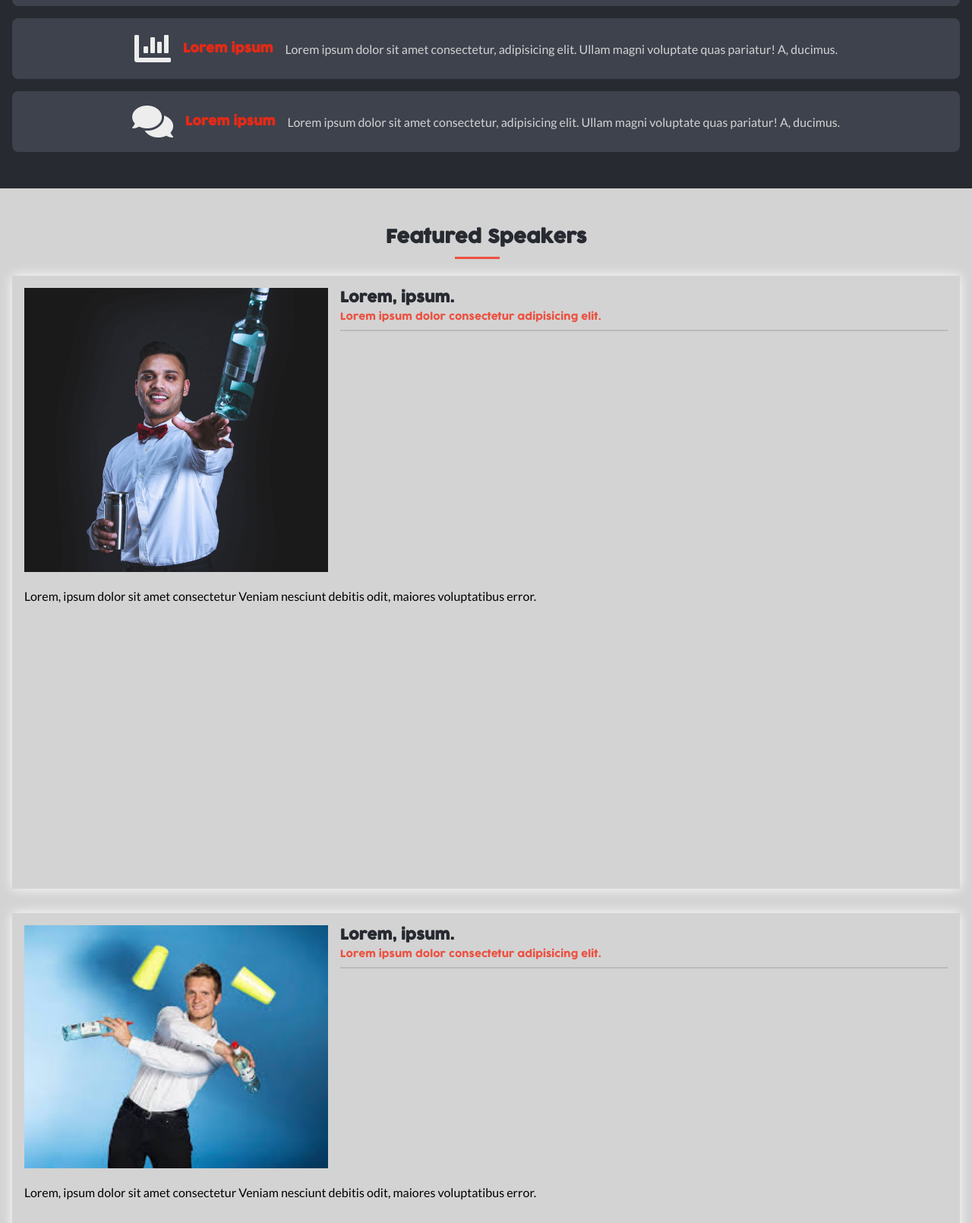
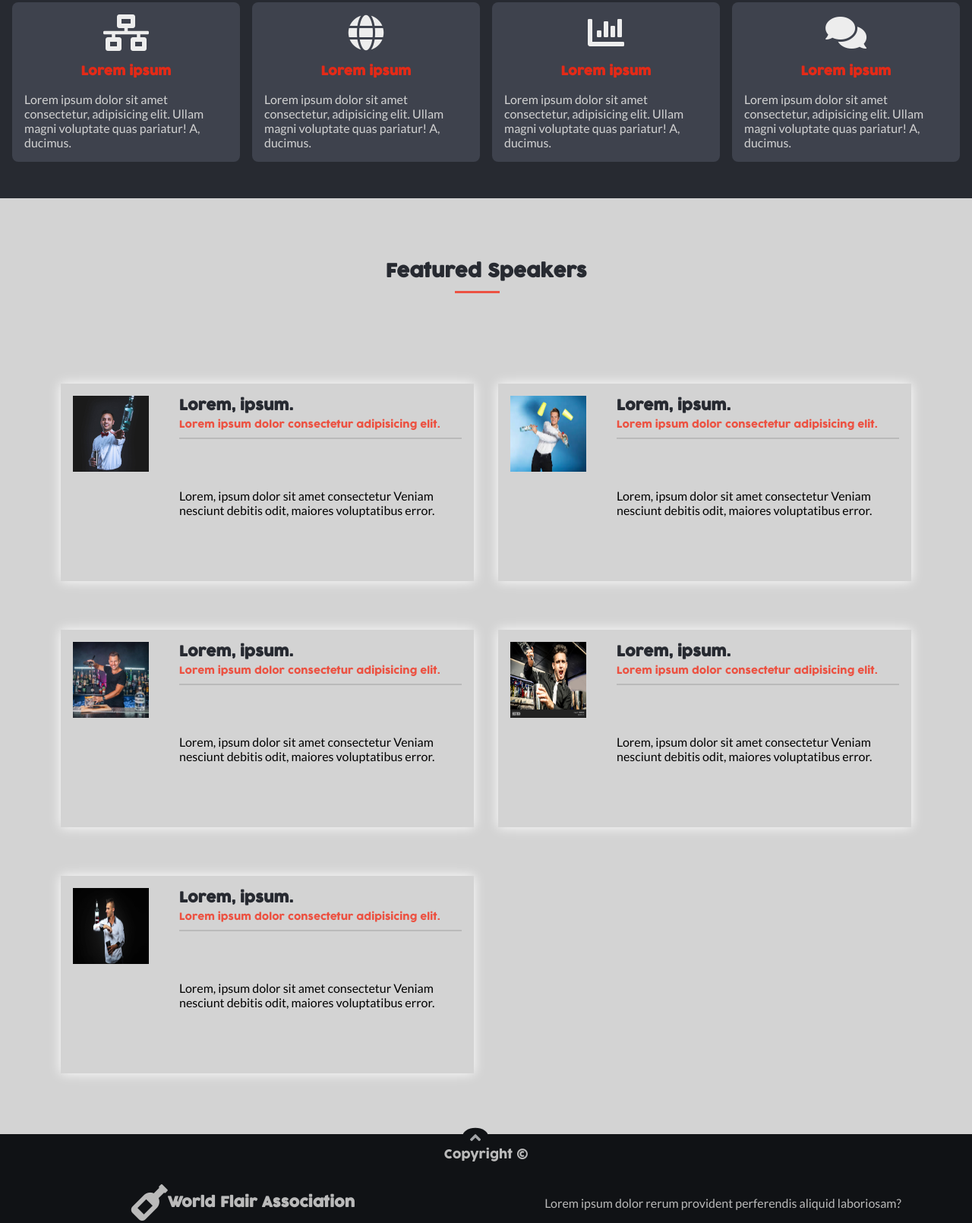
Before and after one commit to garciajordy/WFA-Conference-Platform, a plain HTML site: page index.html in a window 1280 px wide. Shown: the part 660-2270 px from the top of the page at 76% size. Drawn offline with Linux system fonts and the light colour scheme.

Commit message:
Add Responsiveness to all pages for desktop

```diff
--- a/index.html
+++ b/index.html
@@ -196,6 +196,9 @@
 
   </main>
   <footer>
+    <div class="arrow-con">
+      <a href="#"><i class="fas fa-angle-up fa-1x"></i></a>
+    </div>
     <div class="top-footer">Copyright &copy; </div>
     <div class="left-footer">
       <i class="fas fa-wine-bottle fa-3x"></i>
--- a/style/_config.scss
+++ b/style/_config.scss
@@ -39,6 +39,7 @@ $background-image: url("assets/background-image.png");
 
 html,
 body {
+  scroll-behavior: smooth;
   background-color: $tertiary-color;
 }
 
--- /dev/null
+++ b/style/_mobile.scss
@@ -0,0 +1,92 @@
+@media screen and (min-width:768px) {
+    .arrow-con {
+        left: 48%;
+        transform: scale(1.4);
+
+
+    }
+
+    .main-container {
+        padding: 5rem;
+
+        h1 {
+            padding-top: 2rem;
+        }
+    }
+
+    .heading-container {
+        display: grid;
+        grid-template-columns: 1fr 1fr;
+    }
+
+    .card-container {
+        display: grid;
+        grid-template-columns: 1fr 1fr 1fr 1fr;
+        grid-template-rows: 100px 1fr;
+        grid-template-areas: "head head head head" "card1 card2 card3 card4";
+
+        h2 {
+            grid-area: head;
+        }
+
+        .card {
+            flex-direction: column;
+        }
+    }
+
+    .speaker-container {
+        display: grid;
+        grid-template-columns: 1fr 1fr;
+        grid-template-rows: 100px 1fr 1fr 1fr;
+        grid-template-areas: "head head" "card1 card2" "card3 card4" "card5 card6";
+        padding: 5rem;
+        grid-gap: 2rem;
+
+        h2 {
+            grid-area: head;
+        }
+
+        .speaker-card {
+            grid-template-areas: "photo text1" "photo text2";
+            grid-template-columns: 1fr 3fr;
+
+
+            .top-speaker-con {
+                grid-area: text1;
+            }
+
+            .bottom-speaker-con {
+                grid-area: text2;
+            }
+            .speaker-image-container {
+
+
+                img {
+                  width: 100px;
+                  height: 100px;
+                }
+            }
+
+        }
+    }
+
+    .founder-con {
+        display: grid;
+        grid-template-columns: 1fr 1fr 1fr;
+    }
+
+    .ticket-container {
+        display: grid;
+        grid-template-columns: 1fr 1fr;
+        grid-template-areas: "head head";
+        grid-gap: 1rem;
+
+        h1 {
+            grid-area: head;
+        }
+
+        td {
+            white-space: nowrap;
+        }
+    }
+}
--- a/style/style.scss
+++ b/style/style.scss
@@ -58,7 +58,7 @@ td {
     }
   }
 }
-
+// Underline for about
 .about {
   .open {
     .first-lines {
@@ -82,7 +82,7 @@ td {
     }
   }
 }
-
+// Underline for tickets
 .tickets {
   .open {
     .first-lines {
@@ -281,7 +281,8 @@ td {
       width: 100%;
 
       img {
-        width: 100%;
+        width: 100px;
+        height: 100px;
       }
     }
 
@@ -308,6 +309,7 @@ td {
 // Footer
 footer {
   display: grid;
+  position: relative;
   grid-template-columns: 1fr 1fr;
   grid-template-rows: 50px 1fr;
   grid-template-areas: "topf topf" "leftf rightf";
@@ -336,4 +338,31 @@ footer {
   }
 }
 
-@import "mobile";
+.arrow-con {
+    position: absolute;
+    top: -5px;
+    left: 45%;
+    border-radius: 50%;
+    background-color: inherit;
+    height: 1rem;
+    width: 1.5rem;
+    display: flex;
+    justify-content: center;
+    align-items: center;
+
+    .fa-angle-up {
+        color: #fff;
+        animation: arrow-color;
+        animation-duration: 2s;
+        animation-iteration-count: infinite;
+    }
+}
+
+@keyframes arrow-color {
+   25%{color: $primary-color;}
+   25%{color: $tertiary-color;}
+   25%{color: $tertiary-color;}
+   25%{color: $primary-color;}
+}
+
+@import "mobile"
```
Also changed, not shown: about.html (+4 -1 lines), tickets.html (+4 -1 lines), style/style.css, 1 other file.
